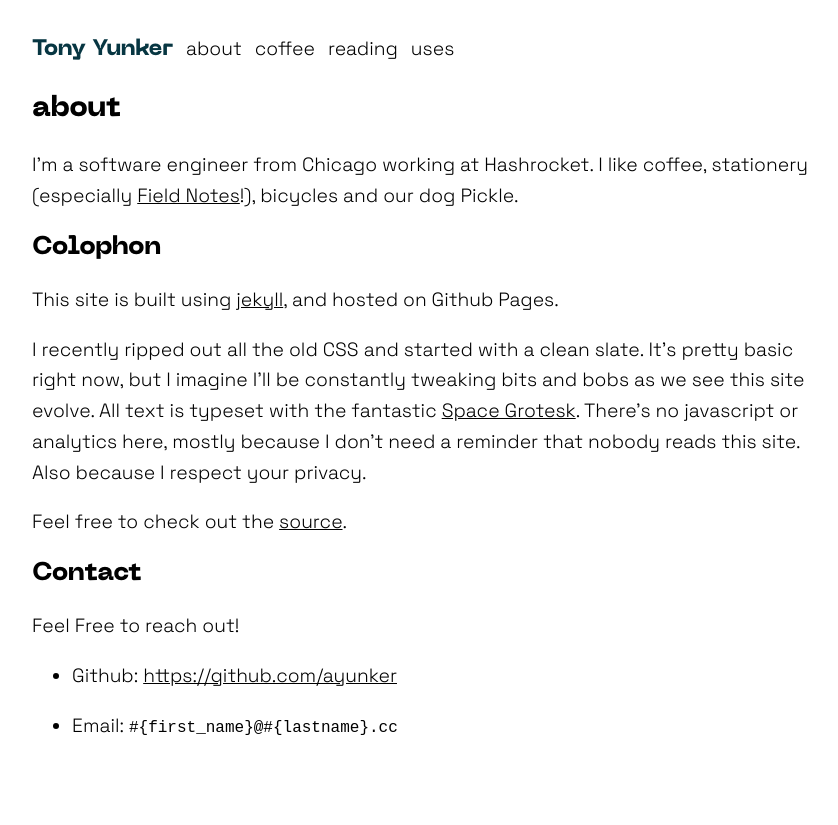
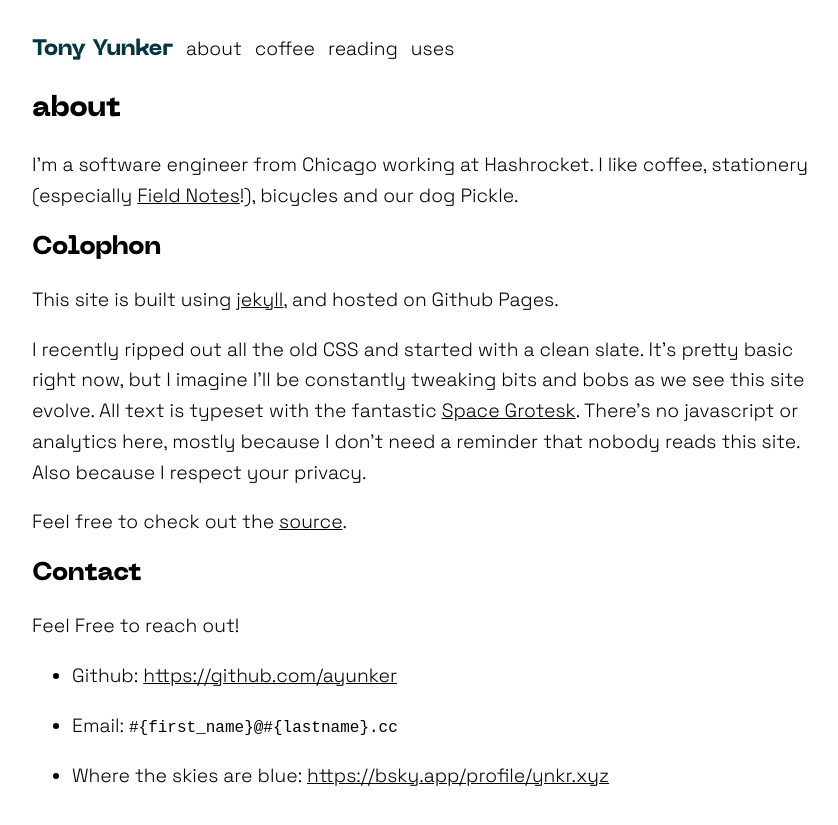
Before and after one commit to ayunker/ayunker.github.io, a Jekyll site: the page built from about.md, in a window 1280 px wide. Shown: the top 825 px of the page, without its empty margins (208-1046 px from the left). Built offline with Jekyll 4.4.1, drawn with Linux system fonts in a browser that asks for light colours.

Commit message:
update: add bsky link in about page

```diff
--- a/about.md
+++ b/about.md
@@ -29,6 +29,9 @@ Feel Free to reach out!
 
 * Email: `#{first_name}@#{lastname}.cc`
 
+* Where the skies are blue:
+[https://bsky.app/profile/ynkr.xyz](https://bsky.app/profile/ynkr.xyz)
+
 [field_notes]: https://fieldnotesbrand.com/
 [jekyll]: https://jekyllrb.com/
 [source]: https://github.com/ayunker/ayunker.github.io
```
